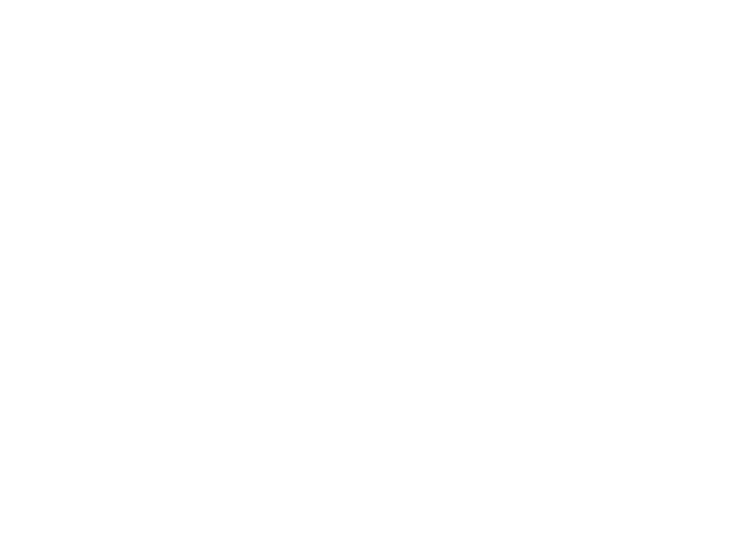
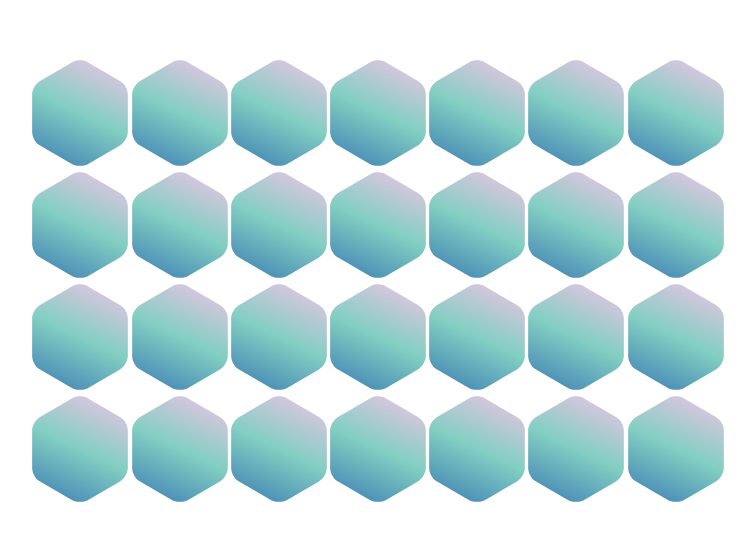
Before and after one commit to ArchRascal2988/TFTBuilder, a React (Create React App) app in the folder client/: page /board in a window 1280 px wide. Shown: the part 119-660 px from the top of the page, without its empty margins (262-1017 px from the left). Built offline with nearby package versions, Linux system fonts and the light colour scheme.

Commit message:
I can finally make a hexagon

```diff
--- a/client/src/App.css
+++ b/client/src/App.css
@@ -1,8 +1,3 @@
-html, body, #root{
-  min-width: 100%;
-  min-height: 100%;
-}
-
 .App {
   text-align: center;
 }
--- a/client/src/componets/Board.tsx
+++ b/client/src/componets/Board.tsx
@@ -9,7 +9,7 @@
     return(
     <section id='hexboard'>
         {board.matrix.map((el:Cell[], index:number)=> {
-            return <div className="row">
+            return <div key={index} className="row">
                 {el.map((el:Cell, index:number)=>
                     <Hex key={index} row={el.row}
                     column={el.column} champ={el.champ}
--- a/client/src/componets/Hex.tsx
+++ b/client/src/componets/Hex.tsx
@@ -26,7 +26,7 @@
                 e.preventDefault();
                 e.stopPropagation();
                 dragHandler(e.type, e.target);
-            }} className="hexdiv-empty mask-hexagon"
+            }} className="mask hexdiv-empty mask-hexagon"
             data-row={row} data-collumn={column}></div>
         )
     } else{
@@ -39,8 +39,8 @@
                 e.preventDefault();
                 e.stopPropagation();
                 dragHandler(e.type, e.target);
-            }} className="hexdiv-occ mask-hexagon"
-            data-row={row} data-collumn={column} data-champ={champ}></div>
+            }} className="mask hexdiv-occ mask-hexagon"
+            data-row={row} data-collumn={column} data-champid={champ}></div>
         )
     }
 }
--- a/client/src/componets/pages/Landing.tsx
+++ b/client/src/componets/pages/Landing.tsx
@@ -1,8 +1,10 @@
+const Landing= ()=>{
 
-const Landing= ()=>{
     return(
-        <div className="mask-hexagon-2 hexdiv-empty "></div>
-    );
-}
+        <div>
+            hewwooo
+        </div>
+    )
+};
 
 export default Landing;
--- a/client/src/index.css
+++ b/client/src/index.css
@@ -4,6 +4,8 @@
 
 body {
   margin: 0;
+  width: 100vh;
+  height: 100vh;
   font-family: -apple-system, BlinkMacSystemFont, 'Segoe UI', 'Roboto', 'Oxygen',
     'Ubuntu', 'Cantarell', 'Fira Sans', 'Droid Sans', 'Helvetica Neue',
     sans-serif;
@@ -14,4 +16,15 @@
 code {
   font-family: source-code-pro, Menlo, Monaco, Consolas, 'Courier New',
     monospace;
+
 }
+
+
+html, body, #root{
+  min-width: 100%;
+  min-height: 100%;
+}
+
+#root{
+  display: grid;
+}
--- a/client/src/styling/board.scss
+++ b/client/src/styling/board.scss
@@ -4,6 +4,9 @@
 }
 
 .hexdiv-empty, .hexdiv-occ{
+    width: 6rem;
+    height: 7rem;
+    margin: 0 .1rem;
     background-size: 100%;
     background-clip: border-box;
 }
@@ -14,17 +17,24 @@
 }
 .hexdiv-occ{
     background-image: url("https://raw.communitydragon.org/latest/game/assets/ux/tft/championsplashes/tft8_sylas.tft_set8.png");
+    background-size: 250%;
+    background-position: top 110px left 90px;
 }
 
 #hexboard{
+    width: 52rem;
+    height: 28rem;
     display: flex;
     justify-content: flex-start;
     align-items: center;
     flex-flow: column nowrap;
+    align-self: center;
+    justify-self: center;
 }
 
 .row{
     display: flex;
     align-items: center;
     flex-flow: row wrap;
+    margin: 0;
 }
```
Also changed, not shown: client/src/styling/style.scss (line endings or trailing spaces).
